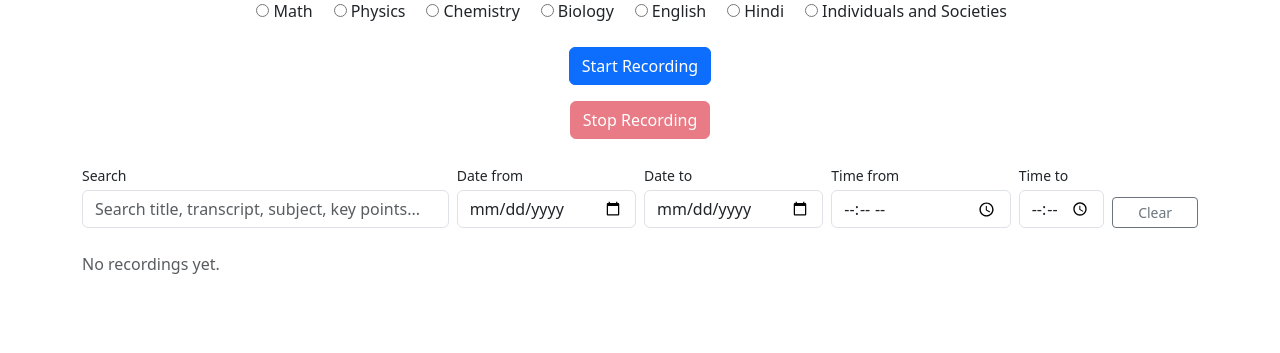
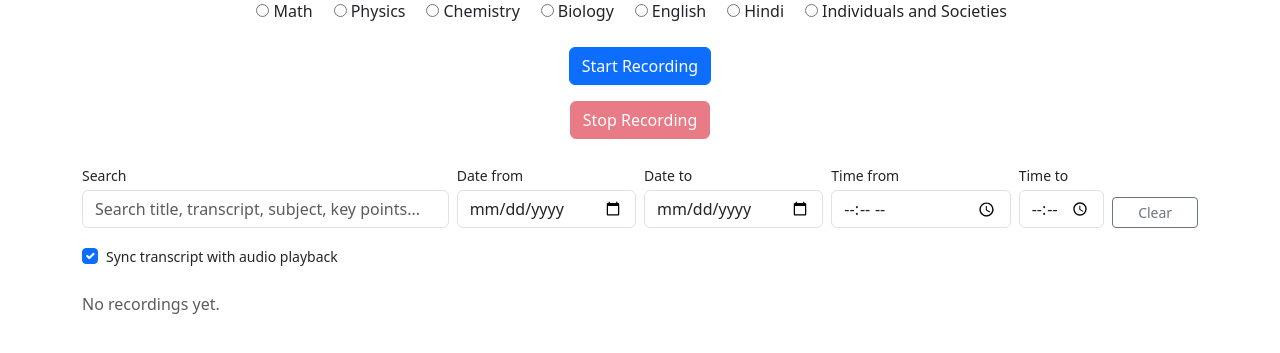
Before and after one commit to muditgoel135/Notes-Recorder, a Flask app: page / in a window 1280 px wide. Shown: the part 177-530 px from the top of the page. Run offline with Flask 3, Linux system fonts and the light colour scheme; some libraries are stand-ins or nearby versions.

Commit message:
Add audio-transcript sync with word timestamps
Capture word-level timestamps during transcription and use them to:
- Display transcription as clickable, timestamped words
- Highlight the currently playing word during playback
- Seek audio when clicking on transcript words
- Add user toggle to enable/disable sync feature

Also fixes markdown list indentation issues in LLM-generated content by normalizing runaway indentation to prevent parsing as code blocks.

```diff
--- a/app.py
+++ b/app.py
@@ -11,6 +11,7 @@ from flask_sqlalchemy import SQLAlchemy
 from sqlalchemy import inspect, text
 import os
 import json
+import re
 import datetime
 import socket
 import uuid
@@ -33,11 +34,62 @@ secret_key = os.environ.get("SECRET_KEY", "default_secret_key")
 app.config["SECRET_KEY"] = secret_key
 
 
+LIST_ITEM_RE = re.compile(r"^([ \t]*)([-*+]|\d+\.)\s+")
+
+
+def normalize_list_indentation(text):
+    """Clamp list-item indentation to what's reachable via preceding items.
+
+    LLM-generated markdown sometimes indents top-level bullets by 4 spaces
+    with no parent list item above them, which Python-Markdown parses as an
+    indented code block instead of a list. This flattens such runaway
+    indentation while still allowing genuine nested lists.
+    """
+    stack = []  # (raw_indent, normalized_indent) per open list level
+    lines = []
+    for line in text.split("\n"):
+        match = LIST_ITEM_RE.match(line)
+        if match:
+            raw_indent = len(match.group(1).expandtabs())
+            while stack and stack[-1][0] > raw_indent:
+                stack.pop()
+
+            if stack and stack[-1][0] == raw_indent:
+                indent = stack[-1][1]
+            elif stack:
+                indent = stack[-1][1] + 4
+            else:
+                indent = 0
+
+            stack.append((raw_indent, indent))
+            lines.append(" " * indent + line[match.end(1) :])
+        elif line.strip():
+            lines.append(line)
+            stack = []
+        else:
+            lines.append(line)
+    return "\n".join(lines)
+
+
 @app.template_filter("markdown")
 def render_markdown(text):
     if not text:
         return ""
-    return Markup(markdown.markdown(text, extensions=["sane_lists"]))
+    return Markup(
+        markdown.markdown(
+            normalize_list_indentation(text), extensions=["sane_lists"]
+        )
+    )
+
+
+@app.template_filter("from_json")
+def parse_json(value):
+    if not value:
+        return []
+    try:
+        return json.loads(value)
+    except (TypeError, ValueError):
+        return []
 
 
 BASE_DIR = os.path.dirname(os.path.abspath(__file__))
@@ -78,6 +130,7 @@ class Note(db.Model):
     subject = db.Column(db.String(100), nullable=True)
     recording_path = db.Column(db.String(200), nullable=True)
     transcription = db.Column(db.Text, nullable=True)
+    transcription_segments = db.Column(db.Text, nullable=True)
     transcription_status = db.Column(
         db.String(20), nullable=False, default=TRANSCRIPTION_PENDING
     )
@@ -107,6 +160,7 @@ def init_database():
         "subject": "VARCHAR(100)",
         "recording_path": "VARCHAR(200)",
         "transcription": "TEXT",
+        "transcription_segments": "TEXT",
         "transcription_status": f"VARCHAR(20) NOT NULL DEFAULT '{TRANSCRIPTION_PENDING}'",
         "transcription_error": "TEXT",
         "title": "VARCHAR(200)",
@@ -281,7 +335,9 @@ def get_whisper_model():
     return whisper_model
 
 
-def update_transcription_status(note_id, status, transcription=None, error=None):
+def update_transcription_status(
+    note_id, status, transcription=None, segments=None, error=None
+):
     note = db.session.get(Note, note_id)
     if not note:
         return None
@@ -289,6 +345,9 @@ def update_transcription_status(note_id, status, transcription=None, error=None)
     note.transcription_status = status
     if transcription is not None:
         note.transcription = transcription
+
+    if segments is not None:
+        note.transcription_segments = segments
 
     note.transcription_error = error
     db.session.commit()
@@ -327,17 +386,24 @@ def transcribe_note(note_id, audio_path):
             if not note:
                 return
 
-            transcribe_kwargs = {"fp16": False}
+            transcribe_kwargs = {"fp16": False, "word_timestamps": True}
             if note.subject == HINDI_SUBJECT:
                 transcribe_kwargs["language"] = "hi"
                 transcribe_kwargs["initial_prompt"] = HINDI_INITIAL_PROMPT
 
             result = get_whisper_model().transcribe(audio_path, **transcribe_kwargs)
             transcription = (result.get("text") or "").strip()
+            words = [
+                {"s": word["start"], "w": word["word"]}
+                for segment in result.get("segments") or []
+                for word in segment.get("words") or []
+            ]
+            segments_json = json.dumps(words) if words else None
             update_transcription_status(
                 note_id,
                 TRANSCRIPTION_COMPLETED,
                 transcription=transcription,
+                segments=segments_json,
                 error=None,
             )
 
--- a/static/style.css
+++ b/static/style.css
@@ -1,5 +1,17 @@
 .note-text {
     white-space: pre-wrap;
+}
+
+.transcript-word.active-word {
+    background-color: #fff3a0;
+}
+
+body.sync-enabled .transcript-word {
+    cursor: pointer;
+}
+
+body.sync-enabled .transcript-word:hover {
+    text-decoration: underline;
 }
 
 .markdown-content {
--- a/templates/_notes_list.html
+++ b/templates/_notes_list.html
@@ -17,7 +17,8 @@
             </div>
 
             {% if note.recording_path %}
-            <audio controls src="{{ url_for('recording_file', filename=note.recording_path.split('/')[-1]) }}">
+            <audio controls id="audio-{{ note.id }}" data-note-id="{{ note.id }}"
+                src="{{ url_for('recording_file', filename=note.recording_path.split('/')[-1]) }}">
             </audio>
             {% endif %}
         </div>
@@ -67,15 +68,15 @@
             </div>
             {% elif note.key_points_status in ("pending", "processing") %}
             <div class="small text-muted mb-2">Extracting key points...</div>
-            <p class="mb-0 note-text">{{ note.transcription or "No speech detected." }}</p>
+            {% include "_transcript.html" %}
             {% elif note.key_points_status == "failed" %}
             <div class="small text-danger mb-1">
                 Key point extraction failed{% if note.key_points_error %}: {{ note.key_points_error }}
                 {% endif %}
             </div>
-            <p class="mb-0 note-text">{{ note.transcription or "No speech detected." }}</p>
+            {% include "_transcript.html" %}
             {% else %}
-            <p class="mb-0 note-text">{{ note.transcription or "No speech detected." }}</p>
+            {% include "_transcript.html" %}
             {% endif %}
 
             {% if note.key_points_status == "completed" and note.key_points %}
@@ -85,7 +86,7 @@
             </button>
             <div class="collapse" id="transcript-{{ note.id }}">
                 <div class="small text-muted mb-1">Full Transcript</div>
-                <p class="mb-0 note-text">{{ note.transcription or "No speech detected." }}</p>
+                {% include "_transcript.html" %}
             </div>
             {% endif %}
             {% elif note.transcription_status == "processing" %}
--- a/templates/index.html
+++ b/templates/index.html
@@ -91,6 +91,11 @@
                     Clear
                 </button>
             </div>
+        </div>
+
+        <div class="form-check mb-2">
+            <input class="form-check-input" type="checkbox" id="sync-toggle" checked>
+            <label class="form-check-label small" for="sync-toggle">Sync transcript with audio playback</label>
         </div>
 
         <div id="recordings-list" class="mt-4">
@@ -228,9 +233,23 @@
             const cancelButton = event.target.closest(".cancel-note-btn");
             const saveButton = event.target.closest(".save-note-btn");
             const pageButton = event.target.closest("#prev-page-btn, #next-page-btn");
+            const wordSpan = event.target.closest(".transcript-word");
 
             if (pageButton && !pageButton.disabled) {
                 fetchAndRenderNotes(Number(pageButton.dataset.page));
+                return;
+            }
+
+            if (wordSpan) {
+                if (!isSyncEnabled()) {
+                    return;
+                }
+                const noteId = wordSpan.closest(".transcript-words").dataset.noteId;
+                const audio = document.getElementById(`audio-${noteId}`);
+                if (audio) {
+                    audio.currentTime = Number(wordSpan.dataset.start);
+                    audio.play();
+                }
                 return;
             }
 
@@ -279,6 +298,81 @@
             }
         });
 
+        const syncToggle = document.getElementById("sync-toggle");
+
+        function isSyncEnabled() {
+            return localStorage.getItem("syncTranscriptEnabled") !== "false";
+        }
+
+        function applySyncEnabled(enabled) {
+            document.body.classList.toggle("sync-enabled", enabled);
+        }
+
+        syncToggle.checked = isSyncEnabled();
+        applySyncEnabled(syncToggle.checked);
+
+        syncToggle.addEventListener("change", () => {
+            localStorage.setItem("syncTranscriptEnabled", String(syncToggle.checked));
+            applySyncEnabled(syncToggle.checked);
+        });
+
+        function highlightActiveWord(audio) {
+            const noteId = audio.dataset.noteId;
+            const container = document.querySelector(`.transcript-words[data-note-id="${noteId}"]`);
+            if (!container) {
+                return;
+            }
+            const words = container.querySelectorAll(".transcript-word");
+            let activeWord = null;
+            for (const word of words) {
+                if (Number(word.dataset.start) <= audio.currentTime) {
+                    activeWord = word;
+                } else {
+                    break;
+                }
+            }
+            const currentlyActive = container.querySelector(".transcript-word.active-word");
+            if (currentlyActive && currentlyActive !== activeWord) {
+                currentlyActive.classList.remove("active-word");
+            }
+            if (activeWord) {
+                activeWord.classList.add("active-word");
+            }
+        }
+
+        function bindAudioSync() {
+            document.querySelectorAll("audio[data-note-id]").forEach((audio) => {
+                audio.addEventListener("timeupdate", () => {
+                    if (isSyncEnabled()) {
+                        highlightActiveWord(audio);
+                    }
+                });
+            });
+        }
+
+        function snapshotPlayback() {
+            const snapshots = [];
+            document.querySelectorAll("audio[data-note-id]").forEach((audio) => {
+                if (!audio.paused) {
+                    snapshots.push({
+                        noteId: audio.dataset.noteId,
+                        currentTime: audio.currentTime,
+                    });
+                }
+            });
+            return snapshots;
+        }
+
+        function restorePlayback(snapshots) {
+            snapshots.forEach(({ noteId, currentTime }) => {
+                const audio = document.getElementById(`audio-${noteId}`);
+                if (audio) {
+                    audio.currentTime = currentTime;
+                    audio.play();
+                }
+            });
+        }
+
         let currentPage = 1;
         let pollTimer = null;
 
@@ -318,7 +412,10 @@
             }
             const data = await response.json();
             currentPage = data.page;
+            const playbackSnapshots = snapshotPlayback();
             document.getElementById("recordings-list").innerHTML = data.html;
+            bindAudioSync();
+            restorePlayback(playbackSnapshots);
             schedulePolling(data.has_active_transcription);
         }
 
@@ -346,6 +443,7 @@
             fetchAndRenderNotes(1);
         });
 
+        bindAudioSync();
         schedulePolling({{ has_active_transcription | tojson }});
     </script>
 </body>
```
Also changed, not shown: templates/_transcript.html (added, +8 -0 lines).
